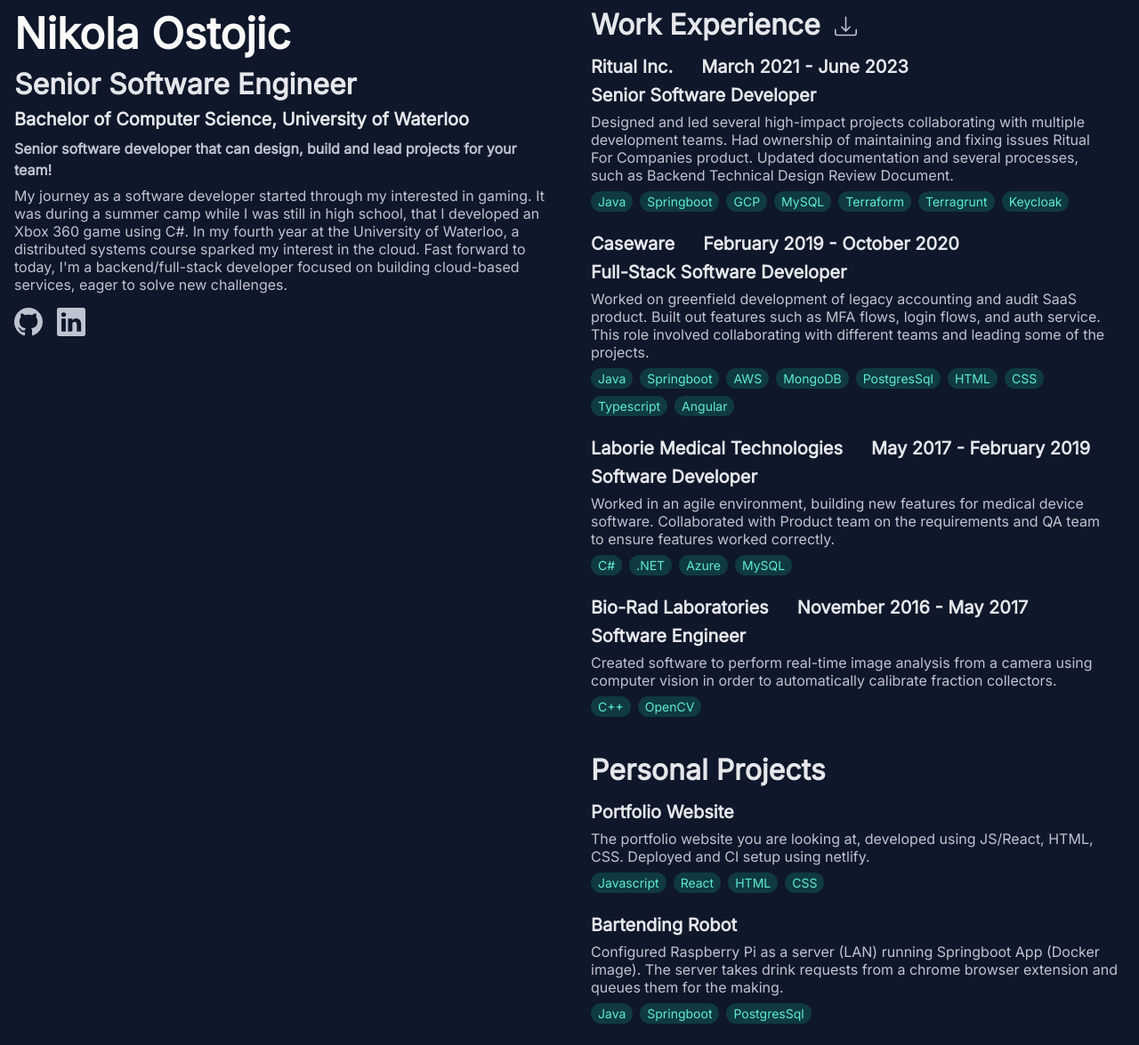
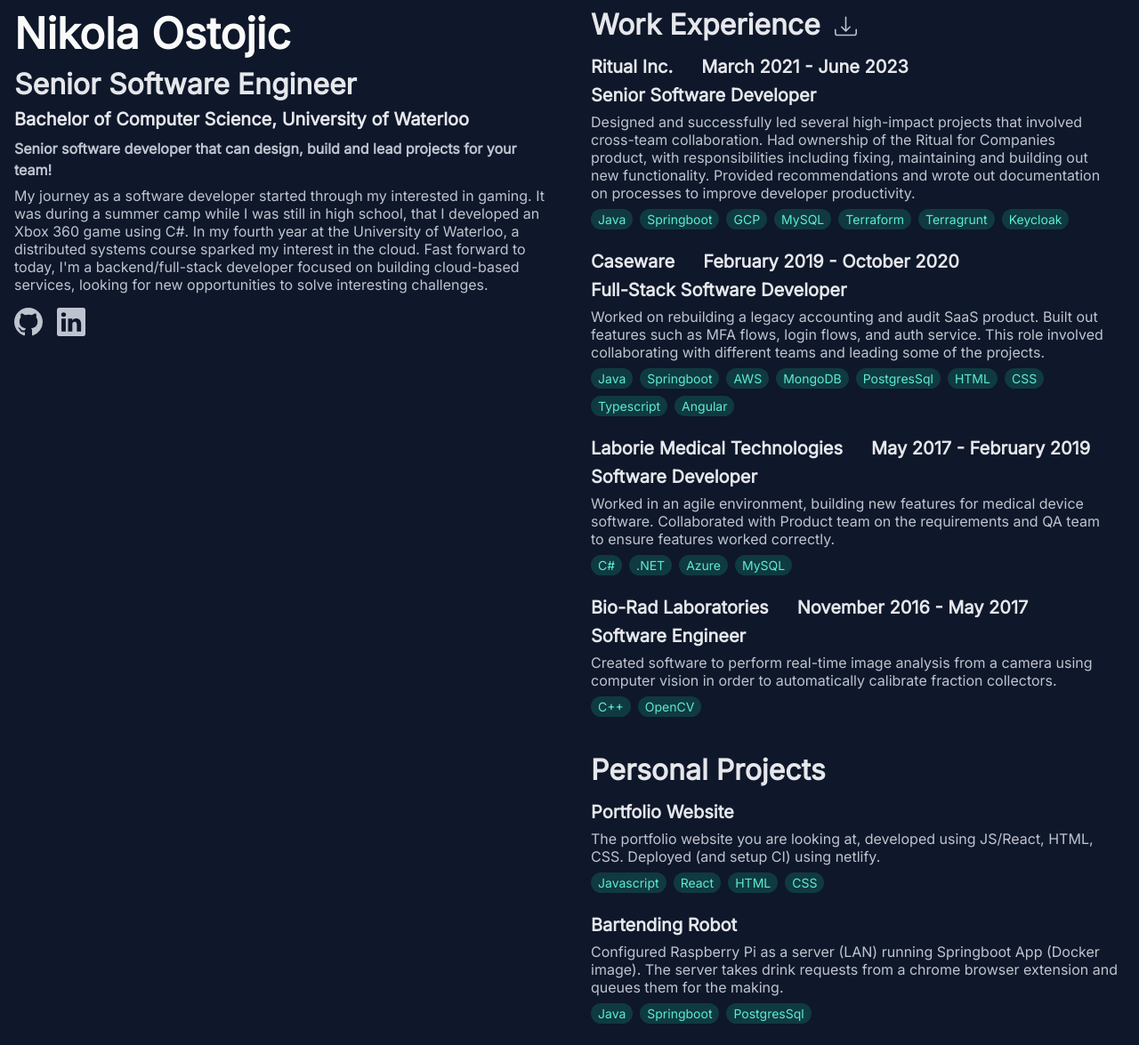
Before and after one commit to nikolaostoji/portfolio, a React (Create React App) app in the folder noportfolio/: page / in a window 1280 px wide. Shown: the whole page at 89% size. Built offline with nearby package versions, Linux system fonts and the light colour scheme.

Commit message:
text update

```diff
--- a/noportfolio/src/components/Introduction/Introduction.js
+++ b/noportfolio/src/components/Introduction/Introduction.js
@@ -17,7 +17,7 @@ const Introduction = () => (
       My journey as a software developer started through my interested in gaming.
       It was during a summer camp while I was still in high school, that I developed an Xbox 360 game using C#.
       In my fourth year at the University of Waterloo, a distributed systems course sparked my interest in the cloud.
-      Fast forward to today, I'm a backend/full-stack developer focused on building cloud-based services, eager to solve new challenges.
+      Fast forward to today, I'm a backend/full-stack developer focused on building cloud-based services, looking for new opportunities to solve interesting challenges.
       </span>
     </p>
     <Socials />
--- a/noportfolio/src/components/PersonalProjects/PersonalProjects.js
+++ b/noportfolio/src/components/PersonalProjects/PersonalProjects.js
@@ -11,7 +11,7 @@ const ProjectDescription = (projectName, projectOverview, technologies) => {
 }
 
 const PortfolioWebsite = ProjectDescription("Portfolio Website",
-"The portfolio website you are looking at, developed using JS/React, HTML, CSS. Deployed and CI setup using netlify.",
+"The portfolio website you are looking at, developed using JS/React, HTML, CSS. Deployed (and setup CI) using netlify.",
 ["Javascript", "React", "HTML", "CSS"]);
 
 const BartenderRobot = ProjectDescription("Bartending Robot",
--- a/noportfolio/src/components/WorkSummary/WorkSummary.js
+++ b/noportfolio/src/components/WorkSummary/WorkSummary.js
@@ -15,12 +15,12 @@ const Experience = (companyName, jobTitle, startDate, endDate, overview, technol
 }
 
 const RitualExperience = Experience("Ritual Inc.", "Senior Software Developer", "March 2021", "June 2023",
-"Designed and led several high-impact projects collaborating with multiple development teams. Had ownership of maintaining and fixing issues Ritual For Companies product. Updated documentation and several processes, such as Backend Technical Design Review Document.",
+"Designed and successfully led several high-impact projects that involved cross-team collaboration. Had ownership of the Ritual for Companies product, with responsibilities including fixing, maintaining and building out new functionality. Provided recommendations and wrote out documentation on processes to improve developer productivity.",
 ["Java", "Springboot", "GCP", "MySQL", "Terraform", "Terragrunt", "Keycloak"],
 "https://ritual.co/");
 
 const CasewareExperience = Experience("Caseware", "Full-Stack Software Developer", "February 2019", "October 2020",
-"Worked on greenfield development of legacy accounting and audit SaaS product. Built out features such as MFA flows, login flows, and auth service. This role involved collaborating with different teams and leading some of the projects.",
+"Worked on rebuilding a legacy accounting and audit SaaS product. Built out features such as MFA flows, login flows, and auth service. This role involved collaborating with different teams and leading some of the projects.",
 ["Java", "Springboot", "AWS", "MongoDB", "PostgresSql", "HTML", "CSS", "Typescript", "Angular"],
 "https://www.caseware.com/ca/");
 
```
